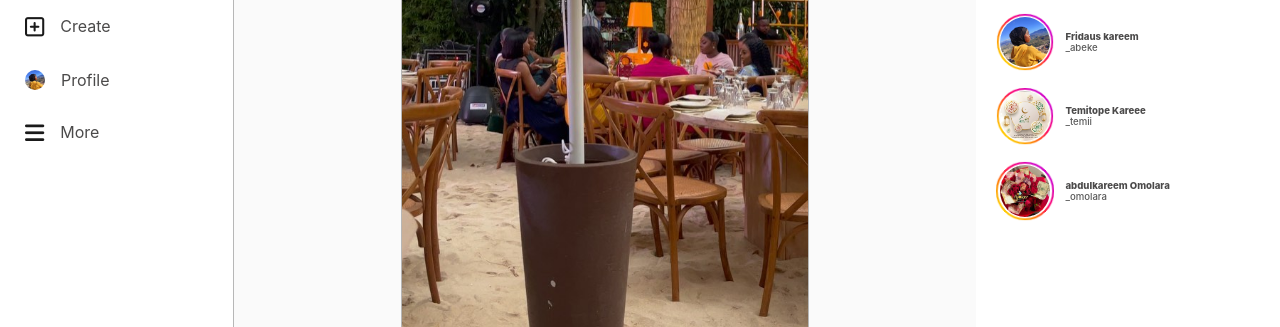
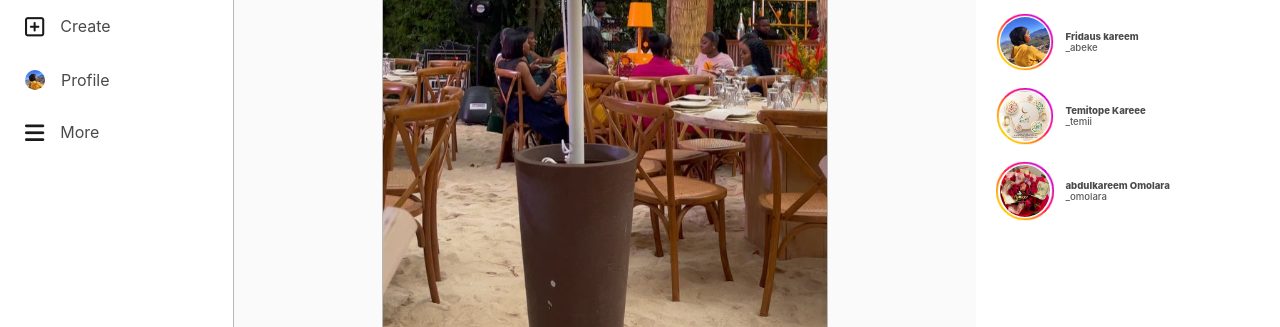
Before and after one commit to MariamOmolara/Instagram-clone, a plain HTML site: page index.html in a window 1280 px wide. Shown: the part 415-742 px from the top of the page. Drawn offline with Linux system fonts and the light colour scheme.

Commit message:
style.css

```diff
--- a/style.css
+++ b/style.css
@@ -100,11 +100,14 @@ nav > .nav-container .nav-content > div a img {
   flex-direction: column;
   align-items: center;
   position: relative;
+  overflow-y: scroll;
+
+
 }
 .main-area-content {
     background-color: white;
   margin-top: 20px;
-  width: 55%;
+  width: 60%;
   display: flex;
   flex-direction: column;
   border: 1px solid #b7b7b7;
```
